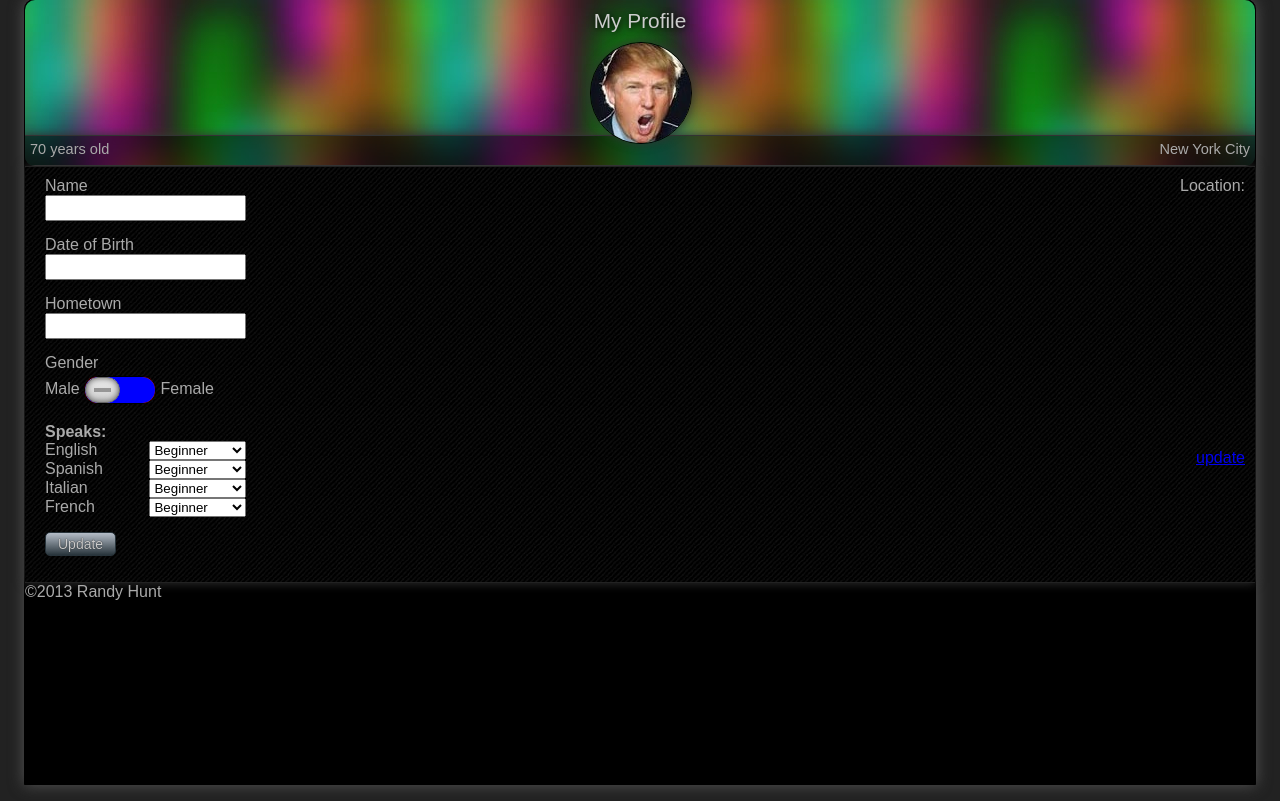
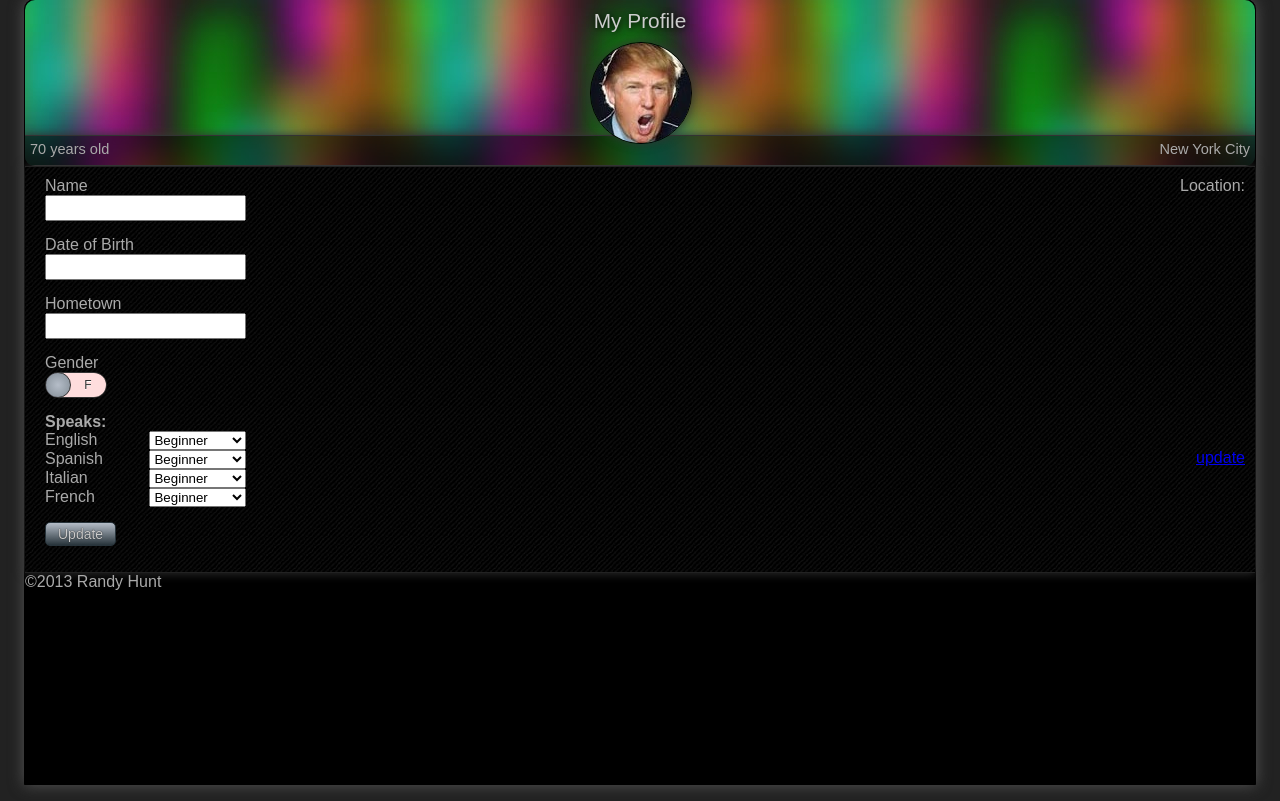
Before and after one commit to letsgetrandy/meetnspeak, a Django app: template mns/templates/profile.html in a window 1280 px wide. Shown: the part 17-818 px from the top of the page. Run offline with Django 3.2, Linux system fonts and the light colour scheme; the template is opened without the code that fills it, so the values that code supplies are empty.

Commit message:
updated UI switch

```diff
--- a/mns/static/styles/mns.css
+++ b/mns/static/styles/mns.css
@@ -203,84 +203,73 @@ ul.listing a:active {
     font-size:14px;
     padding:3px 12px;
 }
-.field .switch {
-    background:blue;
-    border:1px solid #000;
-    border-radius:13px;
-    box-shadow:inset 0 0 4px #555;
+.switch {
+    border:1px solid #333;
+    border-radius:24px;
+    height:24px;
+    overflow:hidden;
+    width:60px;
+}
+.switch input {
+    display:none;
+}
+.switch input:checked + .slide {
+    margin-left:0;
+    position:relative;
+}
+.switch .slide {
+    height:30px;
+    margin-left:-36px;
+    position:relative;
+    -moz-transition:margin 250ms ease-out;
+    -webkit-transition:margin 250ms ease-out;
+    transition:margin 250ms ease-out;
+    width:200px;
+}
+.switch .slide label {
+    color:#333;
+    cursor:pointer;
     display:inline-block;
-    height:26px;
-    margin:4px 0;
-    overflow:hidden;
-    position:relative;
-    vertical-align:middle;
-    width:70px;
+    font-size:12px;
+    height:30px;
+    left:0;
+    line-height:24px;
+    padding-right:15px;
+    position:absolute;
+    text-align:center;
+    text-shadow:0 1px 0 #fff;
+    top:0;
+    width:36px;
 }
-.field .switch input,
-.field .switch input:checked + label {
-    display:none !important;
+.switch .slide .indicator + label {
+    left:50px;
+    padding-left:10px;
+    background:#fdd;
 }
-.field .switch .indicator {
-    background:#999;
-    border-radius:13px;
-    display:block;
-    height:100%;
+.switch label:first-child{
+    background:#ddf;
+}
+.switch .indicator {
+    background:#ccc;
+    background: -moz-radial-gradient(center, ellipse cover, rgba(181,189,200,1) 0%, rgba(130,140,149,1) 100%);
+    background: -webkit-radial-gradient(center, ellipse cover, rgba(181,189,200,1) 0%,rgba(130,140,149,1) 100%);
+    background: -o-radial-gradient(center, ellipse cover, rgba(181,189,200,1) 0%,rgba(130,140,149,1) 100%);
+    background: -ms-radial-gradient(center, ellipse cover, rgba(181,189,200,1) 0%,rgba(130,140,149,1) 100%);
+    background: radial-gradient(ellipse at center, rgba(181,189,200,1) 0%,rgba(130,140,149,1) 100%);
+    border:1px solid #333;
+    border-radius:30px;
+    display:inline-block;
+    height:24px;
+    left:35px;
+    position:absolute;
     pointer-events:none;
-    position:relative;
-    width:100%;
-    -webkit-transition:margin 80ms;
-    -moz-transition:margin 80ms;
-    transition:margin 80ms;
+    top:-1px;
+    width:24px;
+    z-index:2;
+    filter: progid:DXImageTransform.Microsoft.gradient( startColorstr='#b5bdc8', endColorstr='#828c95',GradientType=1 );
 }
-.field .switch .indicator:before {
-    background:#fff;
-    border:1px solid #666;
-    border-radius:13px;
-    box-shadow:inset 0 0 6px #555;
-    -webkit-box-sizing:border-box;
-    -moz-box-sizing:border-box;
-    box-sizing:border-box;
-    content:' ';
-    display:block;
-    height:100%;
-    left:0;
-    padding:8px;
-    pointer-events:none;
-    position:absolute;
-    top:0;
-    width:50%;
 
-    background-origin:content-box, content-box, padding-box;
-    background-repeat:no-repeat;
-    background-size:100% 2px, 100% 2px, auto;
-    background-position:0 33%, 0 67%;
-    background-image:
-        -webkit-linear-gradient(rgba(128, 127, 127, .75), rgba(127, 127, 127, .75)),
-        -webkit-linear-gradient(rgba(128, 127, 127, .75), rgba(127, 127, 127, .75)),
-        -webkit-linear-gradient(#eee, #ccc);
-    background-image:
-        -moz-linear-gradient(rgba(128, 127, 127, .75), rgba(127, 127, 127, .75)),
-        -moz-linear-gradient(rgba(128, 127, 127, .75), rgba(127, 127, 127, .75)),
-        -moz-linear-gradient(#eee, #ccc);
-    background-image:
-        -ms-linear-gradient(rgba(128, 127, 127, .75), rgba(127, 127, 127, .75)),
-        -ms-linear-gradient(rgba(128, 127, 127, .75), rgba(127, 127, 127, .75)),
-        -ms-linear-gradient(#eee, #ccc);
-    background-image:
-        linear-gradient(rgba(128, 127, 127, .75), rgba(127, 127, 127, .75)),
-        linear-gradient(rgba(128, 127, 127, .75), rgba(127, 127, 127, .75)),
-        linear-gradient(#eee, #ccc);
-}
-.field .switch input.on:checked ~ .indicator {
-    margin-left:35px;
-}
-.field .switch label {
-    height:100%;
-    left:0;
-    position:absolute;
-    top:0;
-    width:100%;
-}
+
 /*
 form ~ .field.alternate {
     border-top:1px solid #333;
--- a/mns/templates/profile.html
+++ b/mns/templates/profile.html
@@ -11,12 +11,6 @@ main {
 }
 .mapdiv {
     text-align:right;
-}
-#genderswitch {
-    background:red;
-}
-#genderswitch .indicator {
-    background:blue;
 }
 ul.languages {
     margin:0;
@@ -75,15 +69,15 @@ ul.languages label {
 
         <div class="field">
             <label>Gender</label>
-            Male
-            <div class="switch" id="genderswitch">
-                <input type="radio" name="autoupdate" value="0" class="off" id="auto_no" {% if not autolocation %}checked{% endif %}>
-                <label for="auto_no"></label>
-                <input type="radio" name="autoupdate" value="1" class="on" id="auto_yes" {% if autolocation %}checked{% endif %}>
-                <label for="auto_yes"></label>
-                <div class="indicator"></div>
+            <div class="switch">
+                <input type="radio" name="gender" value="M" id="gender_m" {% if not male %}checked{% endif %}>
+                <input type="radio" name="gender" value="F" id="gender_f" {% if male %}checked{% endif %}>
+                <div class="slide">
+                    <label for="gender_m">M</label>
+                    <div class="indicator"></div>
+                    <label for="gender_f">F</label>
+                </div>
             </div>
-            Female
         </div>
 
         <div class="field">
```
Also changed, not shown: mns/templates/settings.html (+5 -3 lines).
